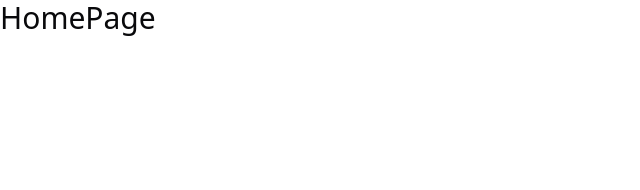
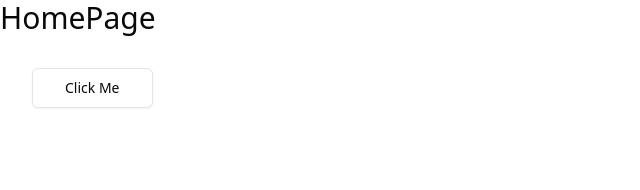
Before and after one commit to crudalex/home-away, a Next.js app: page / in a window 1280 px wide. Shown: the top 190 px of the page, without its empty margins (0-640 px from the left). Built offline with nearby package versions, Linux system fonts and the light colour scheme.

Commit message:
Shadcn/ui Button Component

```diff
--- a/app/page.tsx
+++ b/app/page.tsx
@@ -1,8 +1,14 @@
 import React from 'react'
+import { Button } from '@/components/ui/button'
 
 function HomePage() {
   return (
-    <h1 className='text-3xl'>HomePage</h1>
+    <div>
+      <h1 className='text-3xl'>HomePage</h1>
+      <Button variant='outline' size='lg' className='capitalize m-8'>
+        Click me
+      </Button>
+    </div>
   )
 }
 
--- /dev/null
+++ b/components/ui/button.tsx
@@ -0,0 +1,57 @@
+import * as React from "react"
+import { Slot } from "@radix-ui/react-slot"
+import { cva, type VariantProps } from "class-variance-authority"
+
+import { cn } from "@/lib/utils"
+
+const buttonVariants = cva(
+  "inline-flex items-center justify-center gap-2 whitespace-nowrap rounded-md text-sm font-medium transition-colors focus-visible:outline-none focus-visible:ring-1 focus-visible:ring-ring disabled:pointer-events-none disabled:opacity-50 [&_svg]:pointer-events-none [&_svg]:size-4 [&_svg]:shrink-0",
+  {
+    variants: {
+      variant: {
+        default:
+          "bg-primary text-primary-foreground shadow hover:bg-primary/90",
+        destructive:
+          "bg-destructive text-destructive-foreground shadow-sm hover:bg-destructive/90",
+        outline:
+          "border border-input bg-background shadow-sm hover:bg-accent hover:text-accent-foreground",
+        secondary:
+          "bg-secondary text-secondary-foreground shadow-sm hover:bg-secondary/80",
+        ghost: "hover:bg-accent hover:text-accent-foreground",
+        link: "text-primary underline-offset-4 hover:underline",
+      },
+      size: {
+        default: "h-9 px-4 py-2",
+        sm: "h-8 rounded-md px-3 text-xs",
+        lg: "h-10 rounded-md px-8",
+        icon: "h-9 w-9",
+      },
+    },
+    defaultVariants: {
+      variant: "default",
+      size: "default",
+    },
+  }
+)
+
+export interface ButtonProps
+  extends React.ButtonHTMLAttributes<HTMLButtonElement>,
+    VariantProps<typeof buttonVariants> {
+  asChild?: boolean
+}
+
+const Button = React.forwardRef<HTMLButtonElement, ButtonProps>(
+  ({ className, variant, size, asChild = false, ...props }, ref) => {
+    const Comp = asChild ? Slot : "button"
+    return (
+      <Comp
+        className={cn(buttonVariants({ variant, size, className }))}
+        ref={ref}
+        {...props}
+      />
+    )
+  }
+)
+Button.displayName = "Button"
+
+export { Button, buttonVariants }
--- a/package.json
+++ b/package.json
@@ -10,6 +10,7 @@
   },
   "dependencies": {
     "@radix-ui/react-icons": "^1.3.0",
+    "@radix-ui/react-slot": "^1.1.0",
     "class-variance-authority": "^0.7.0",
     "clsx": "^2.1.1",
     "lucide-react": "^0.453.0",
```
Also changed, not shown: 1 other file (tests, documents, lock files or other folders).
